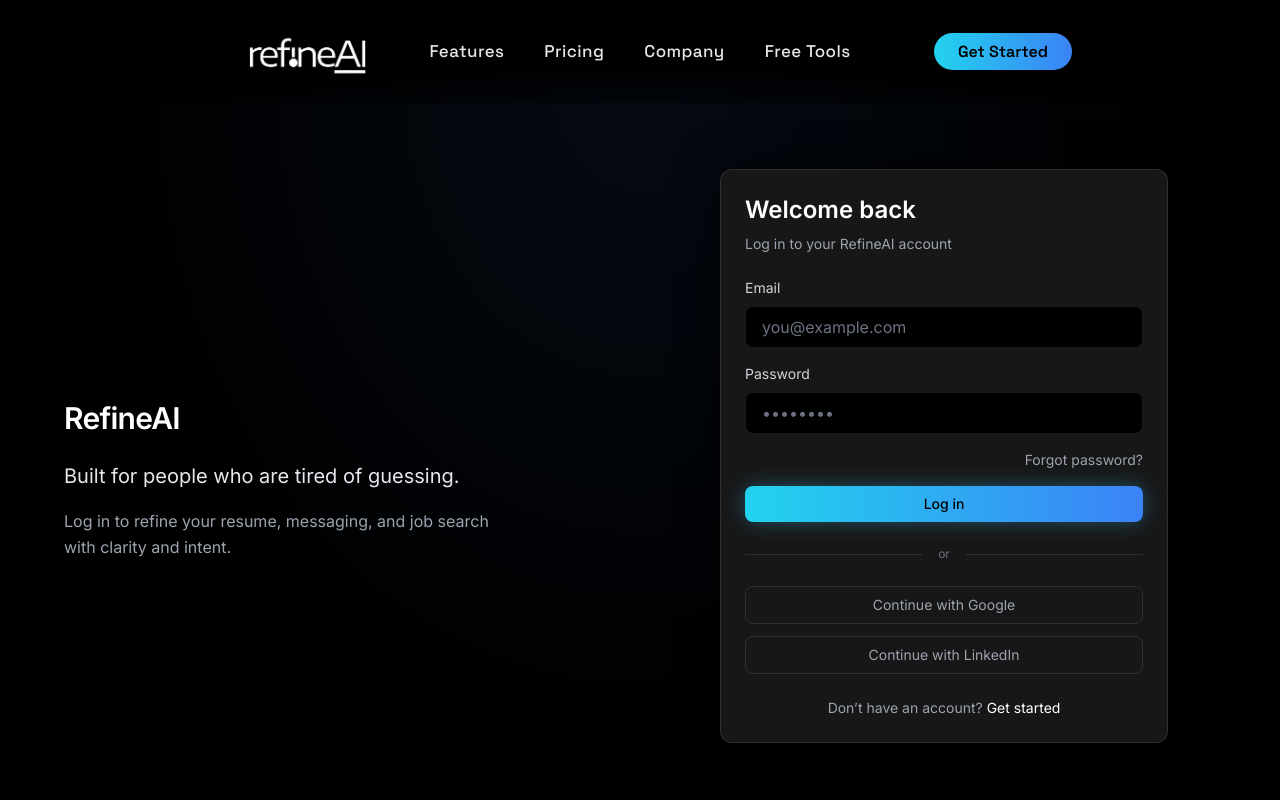
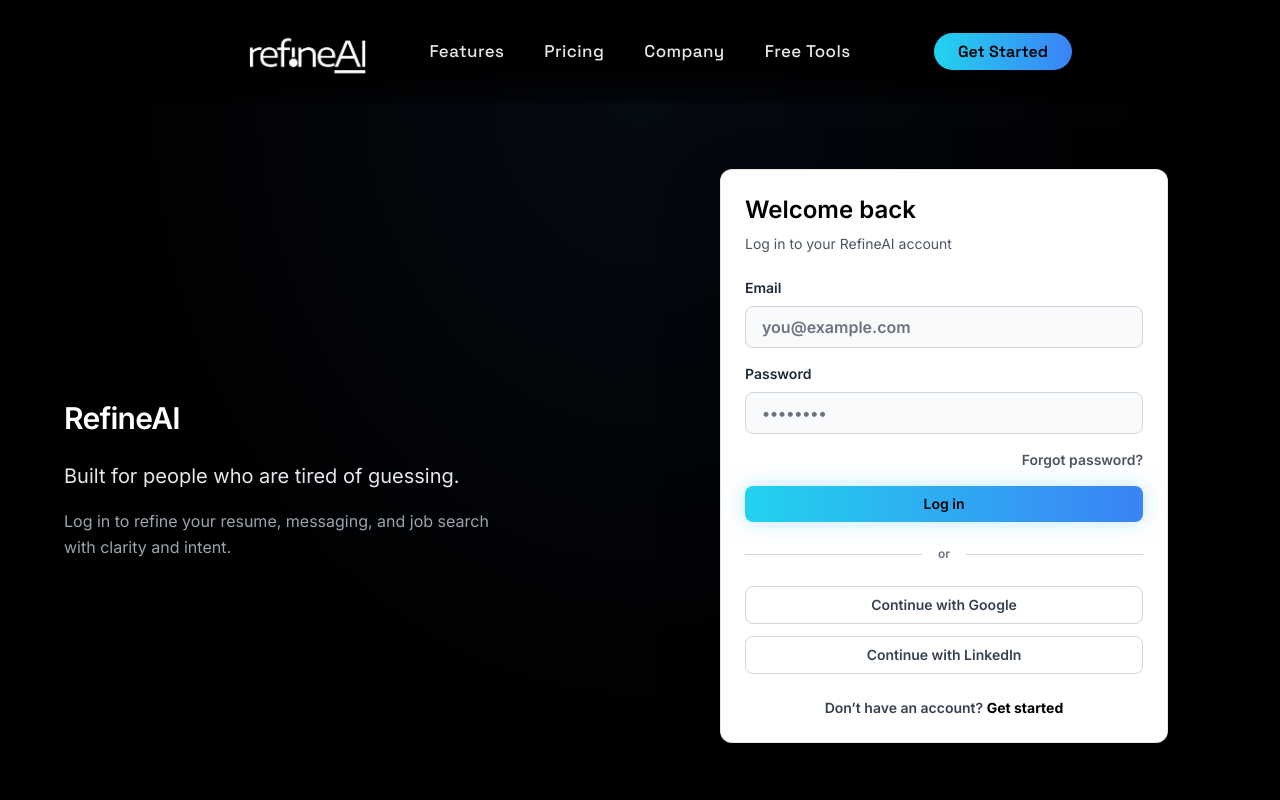
Before and after one commit to refineaipro/RefineAI, a Next.js app: page /login in a window 1280 px wide. Shown: the top 800 px of the page. Built offline with nearby package versions, Linux system fonts and the light colour scheme.

Commit message:
loginpagewhiteback

```diff
--- a/app/login/page.tsx
+++ b/app/login/page.tsx
@@ -25,14 +25,14 @@
 
         {/* RIGHT: Login Card */}
         <div className="w-full max-w-md mx-auto md:-translate-y-6">
-          <div className="bg-neutral-900 border border-white/10 rounded-xl shadow-[0_0_40px_rgba(0,0,0,0.6)] p-6">
+          <div className="bg-white border border-black/10 rounded-xl shadow-[0_20px_60px_rgba(0,0,0,0.25)] p-6">
 
             {/* Header */}
             <div className="mb-6">
-              <h2 className="text-2xl font-semibold text-white">
+              <h2 className="text-2xl font-semibold text-black">
                 Welcome back
               </h2>
-              <p className="mt-2 text-sm text-gray-400">
+              <p className="mt-2 text-sm text-gray-600">
                 Log in to your RefineAI account
               </p>
             </div>
@@ -42,7 +42,7 @@
               <div>
                 <label
                   htmlFor="email"
-                  className="block text-sm text-gray-300 mb-2"
+                  className="block text-sm font-semibold text-gray-800 mb-2"
                 >
                   Email
                 </label>
@@ -51,14 +51,14 @@
                   type="email"
                   required
                   placeholder="you@example.com"
-                  className="w-full rounded-lg bg-black border border-white/10 px-4 py-2 text-white placeholder:text-gray-500 focus:outline-none focus:border-cyan-400 focus:ring-1 focus:ring-cyan-400"
+                  className="w-full rounded-lg bg-gray-50 border border-gray-300 px-4 py-2 text-black placeholder:text-gray-500 placeholder:font-semibold focus:outline-none focus:border-cyan-400 focus:ring-1 focus:ring-cyan-400"
                 />
               </div>
 
               <div>
                 <label
                   htmlFor="password"
-                  className="block text-sm text-gray-300 mb-2"
+                  className="block text-sm font-semibold text-gray-800 mb-2"
                 >
                   Password
                 </label>
@@ -67,14 +67,14 @@
                   type="password"
                   required
                   placeholder="••••••••"
-                  className="w-full rounded-lg bg-black border border-white/10 px-4 py-2 text-white placeholder:text-gray-500 focus:outline-none focus:border-cyan-400 focus:ring-1 focus:ring-cyan-400"
+                  className="w-full rounded-lg bg-gray-50 border border-gray-300 px-4 py-2 text-black placeholder:text-gray-500 placeholder:font-semibold focus:outline-none focus:border-cyan-400 focus:ring-1 focus:ring-cyan-400"
                 />
               </div>
 
               <div className="flex justify-end">
                 <Link
                   href="#"
-                  className="text-sm text-gray-400 hover:text-white transition"
+                  className="text-sm font-semibold text-gray-600 hover:text-black transition"
                 >
                   Forgot password?
                 </Link>
@@ -82,7 +82,7 @@
 
               <button
                 type="submit"
-                className="w-full mt-2 rounded-lg bg-gradient-to-r from-cyan-400 to-blue-500 px-4 py-2 text-sm font-medium text-black hover:brightness-110 transition shadow-[0_0_20px_rgba(56,189,248,0.35)]"
+                className="w-full mt-2 rounded-lg bg-gradient-to-r from-cyan-400 to-blue-500 px-4 py-2 text-sm font-semibold text-black hover:brightness-110 transition shadow-[0_0_20px_rgba(56,189,248,0.35)]"
               >
                 Log in
               </button>
@@ -90,9 +90,9 @@
 
             {/* Divider */}
             <div className="my-6 flex items-center gap-4">
-              <div className="h-px flex-1 bg-white/10" />
-              <span className="text-xs text-gray-500">or</span>
-              <div className="h-px flex-1 bg-white/10" />
+              <div className="h-px flex-1 bg-gray-300" />
+              <span className="text-xs font-semibold text-gray-500">or</span>
+              <div className="h-px flex-1 bg-gray-300" />
             </div>
 
             {/* Social Placeholder Buttons */}
@@ -100,7 +100,7 @@
               <button
                 type="button"
                 disabled
-                className="w-full rounded-lg border border-white/10 px-4 py-2 text-sm text-gray-400 cursor-not-allowed"
+                className="w-full rounded-lg border border-gray-300 px-4 py-2 text-sm font-semibold text-gray-700 cursor-not-allowed"
               >
                 Continue with Google
               </button>
@@ -108,18 +108,18 @@
               <button
                 type="button"
                 disabled
-                className="w-full rounded-lg border border-white/10 px-4 py-2 text-sm text-gray-400 cursor-not-allowed"
+                className="w-full rounded-lg border border-gray-300 px-4 py-2 text-sm font-semibold text-gray-700 cursor-not-allowed"
               >
                 Continue with LinkedIn
               </button>
             </div>
 
             {/* Footer */}
-            <p className="mt-6 text-sm text-gray-400 text-center">
+            <p className="mt-6 text-sm font-semibold text-gray-700 text-center">
               Don’t have an account?{" "}
               <Link
                 href="/signup"
-                className="text-white hover:underline"
+                className="text-black font-bold hover:underline"
               >
                 Get started
               </Link>
```
